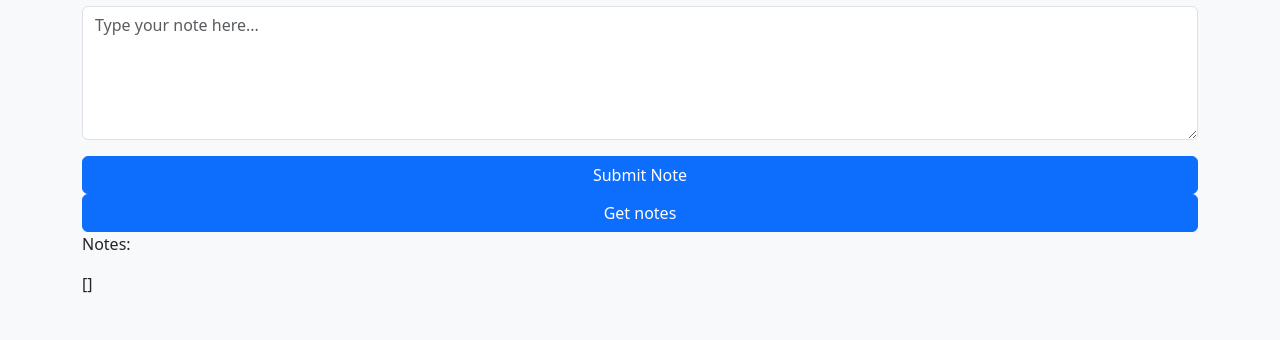
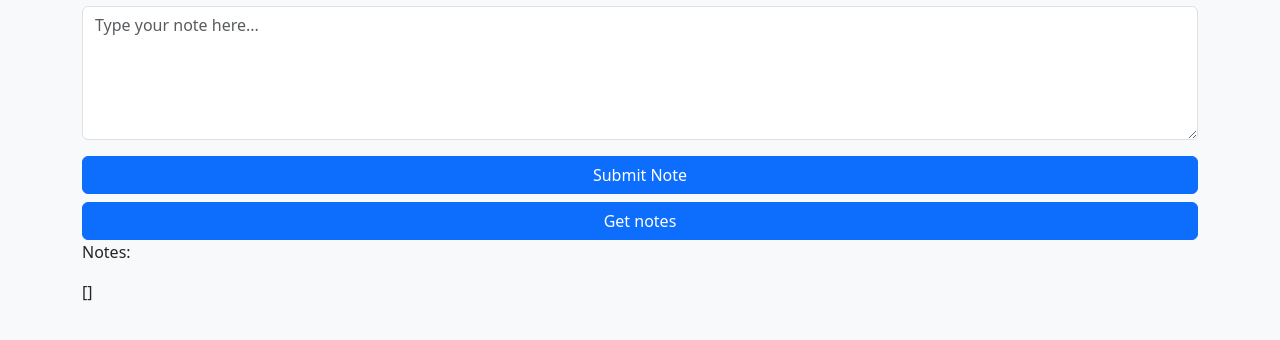
Before and after one commit to mdiannna/NotesApp, a FastAPI app: page / in a window 1280 px wide. Shown: the part 146-486 px from the top of the page. Run offline with FastAPI, Linux system fonts and the light colour scheme.

Commit message:
slightly improved UI

```diff
--- a/templates/index.html
+++ b/templates/index.html
@@ -16,6 +16,7 @@
     </div>
     <div class="d-grid">
       <button type="button" class="btn btn-primary" @click="submitNote">Submit Note</button>
+      <span class="pt-2"></span>
       <button type="button" class="btn btn-primary" @click="getNotes">Get notes</button>
     </div>
     <div><p>Notes:</p>[[notes]]</div>
```
